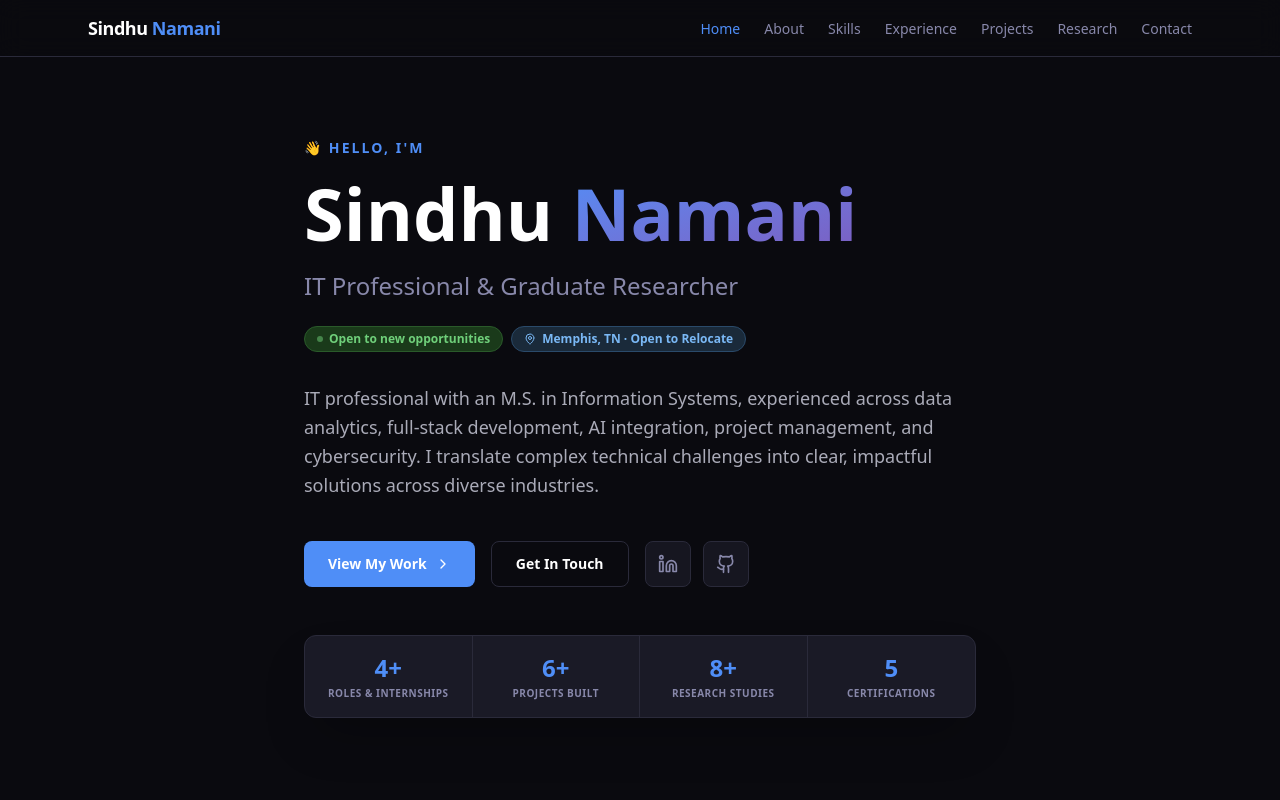
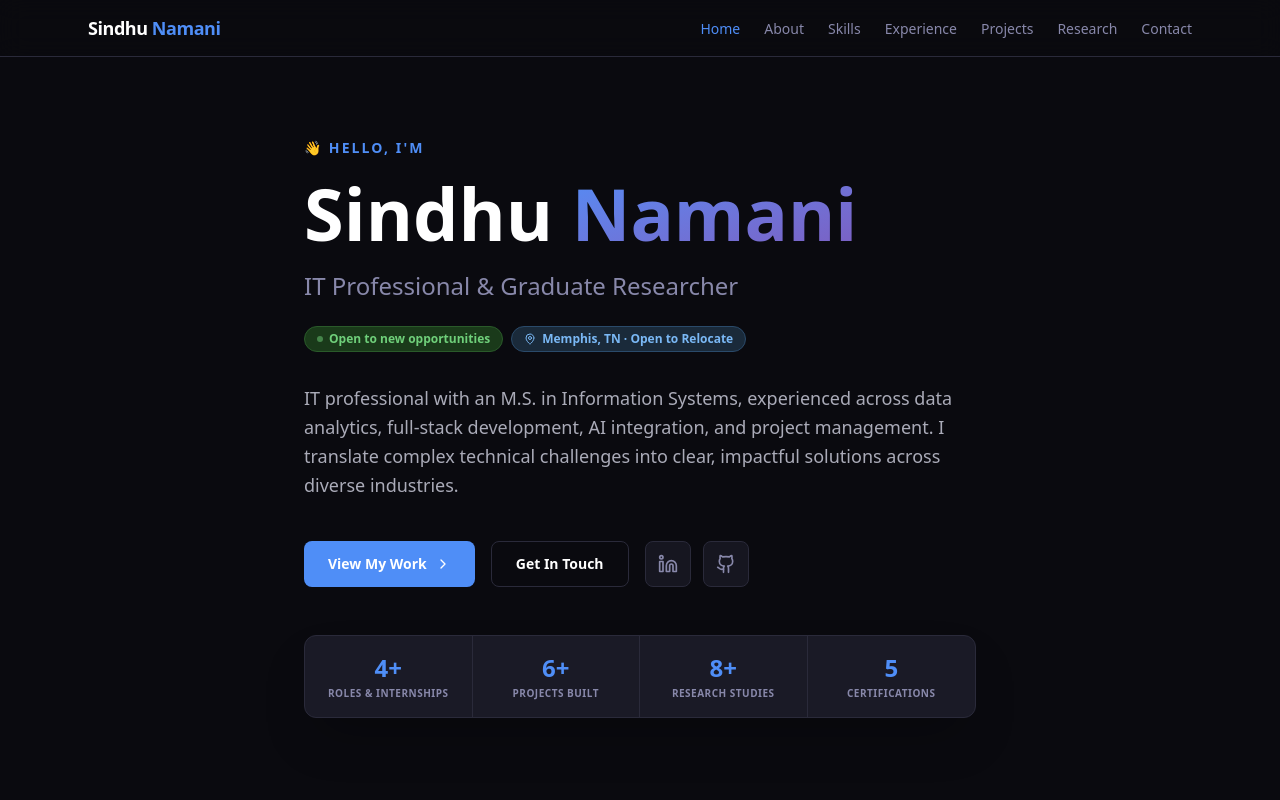
Before and after one commit to SindhuNamani21/Sindhu-Namani-Portfolio, a React (Vite) app: page / in a window 1280 px wide. Shown: the top 800 px of the page. Built offline with nearby package versions, Linux system fonts and the light colour scheme.

Commit message:
Update professional summary and contact information
Removed mention of cybersecurity from professional summary and contact section.

```diff
--- a/src/App.tsx
+++ b/src/App.tsx
@@ -184,7 +184,7 @@ const Hero = () => (
         </div>
 
         <p className="text-[#aaabb8] text-lg leading-relaxed mb-10 max-w-2xl">
-          IT professional with an M.S. in Information Systems, experienced across data analytics, full-stack development, AI integration, project management, and cybersecurity. I translate complex technical challenges into clear, impactful solutions across diverse industries.
+          IT professional with an M.S. in Information Systems, experienced across data analytics, full-stack development, AI integration, and project management. I translate complex technical challenges into clear, impactful solutions across diverse industries.
         </p>
 
         <div className="flex flex-wrap gap-4 mb-12">
@@ -928,7 +928,7 @@ const Contact = () => (
     <div className="max-w-4xl mx-auto px-6 text-center">
       <SectionHeading label="Say hello" title="Get In Touch" />
       <p className="text-[#8888aa] text-base mb-10 max-w-lg mx-auto">
-        Actively seeking IT roles across analytics, software development, project management, and cybersecurity. Open to opportunities in Memphis and beyond.
+        Actively seeking IT roles across analytics, software development, and project management. Open to opportunities in Memphis and beyond.
       </p>
       <div className="flex flex-wrap justify-center gap-4">
         {[
```
